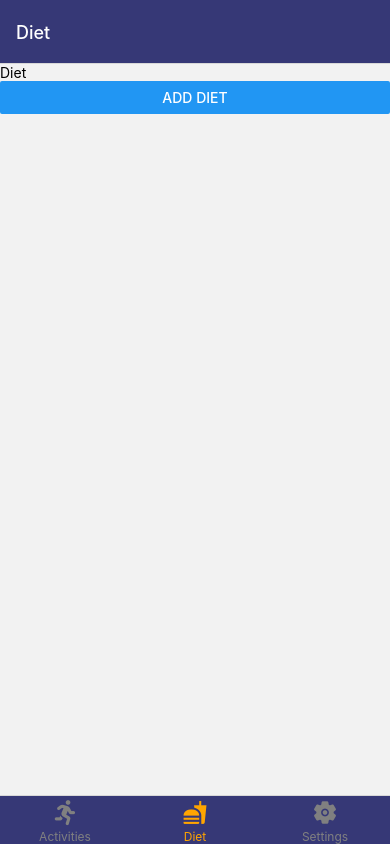
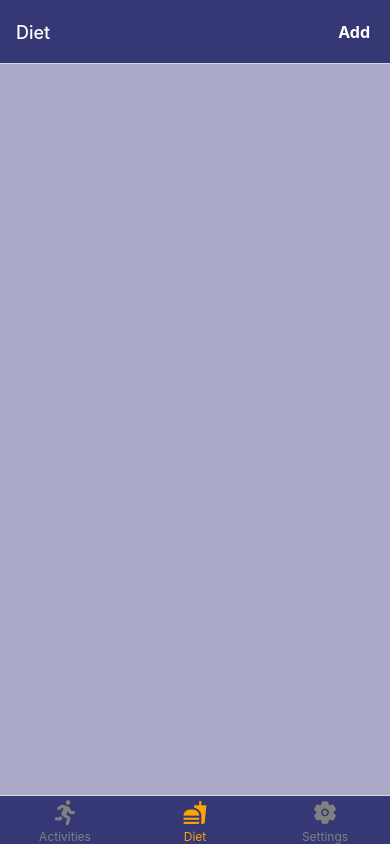
Before and after one commit to ansonhex/CS5520-assignment-2, a React Native app: screen /Diet in a window 390 px wide. Built offline with nearby package versions, Linux system fonts and the light colour scheme.

Commit message:
added diet screen

```diff
--- a/Screens/Diet.jsx
+++ b/Screens/Diet.jsx
@@ -1,18 +1,42 @@
-import { Button, StyleSheet, Text, View } from "react-native";
-import React from "react";
+import React, { useContext, useEffect } from 'react';
+import { View, StyleSheet, TouchableOpacity, Text } from 'react-native';
+import { DietContext } from '../context/DietContext';
+import ItemsList from '../Components/ItemsList';
+import { useTheme } from '../context/ThemeContext';
 
 const Diet = ({ navigation }) => {
+  const { diets } = useContext(DietContext);
+  const { theme } = useTheme();
+
+  // headerRight button
+  useEffect(() => {
+    navigation.setOptions({
+      headerRight: () => (
+        <TouchableOpacity onPress={() => navigation.navigate('AddDietScreen')}>
+          <Text style={styles.header}>Add</Text>
+        </TouchableOpacity>
+      ),
+    });
+  }, [navigation, theme]);
+
   return (
-    <View>
-      <Text>Diet</Text>
-      <Button
-        title="Add Diet"
-        onPress={() => navigation.navigate("AddDietScreen")}
-      />
+    <View style={[styles.container, { backgroundColor: theme.backgroundColor }]}>
+      <ItemsList items={diets} type="diet" />
     </View>
   );
 };
 
 export default Diet;
 
-const styles = StyleSheet.create({});
+const styles = StyleSheet.create({
+  container: {
+    flex: 1,
+    padding: 10,
+  },
+  header: {
+    color: 'white',
+    fontWeight: 'bold',
+    fontSize: 16,
+    marginRight: 20,
+  },
+});
```
